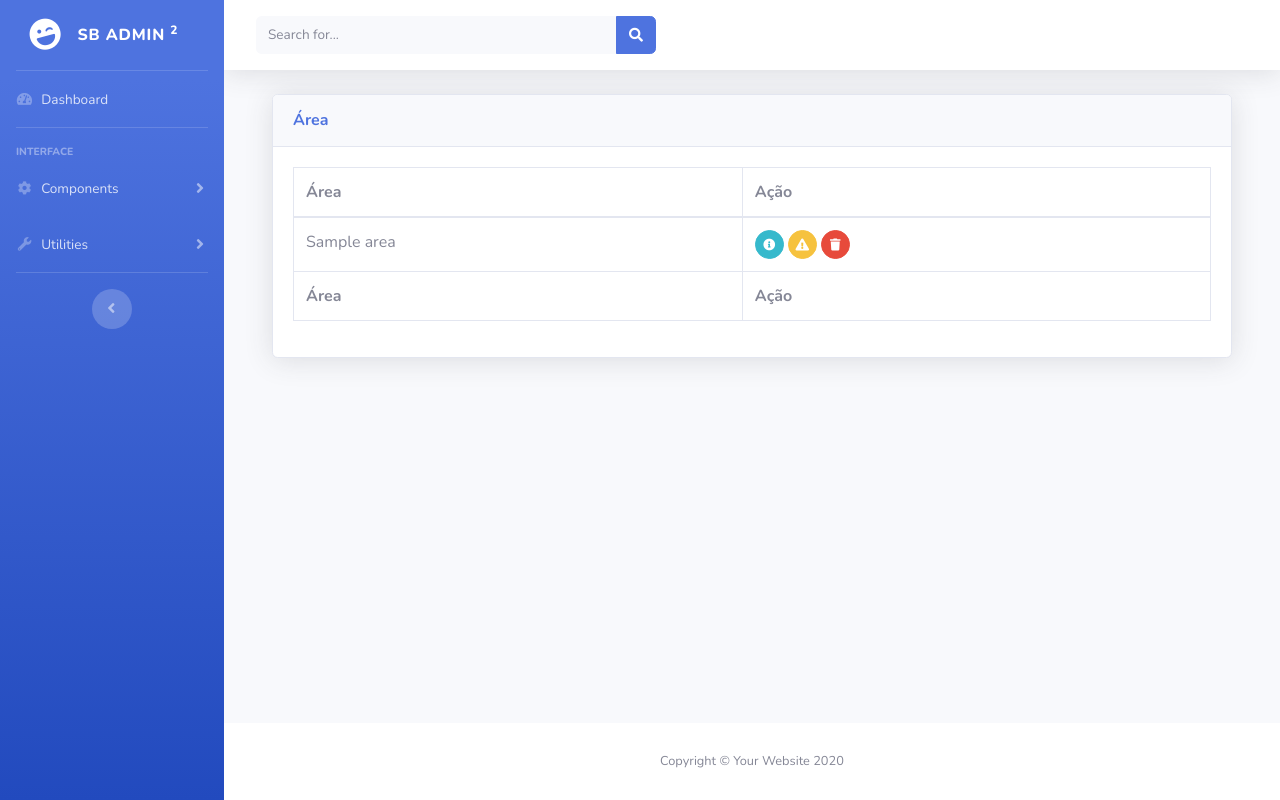
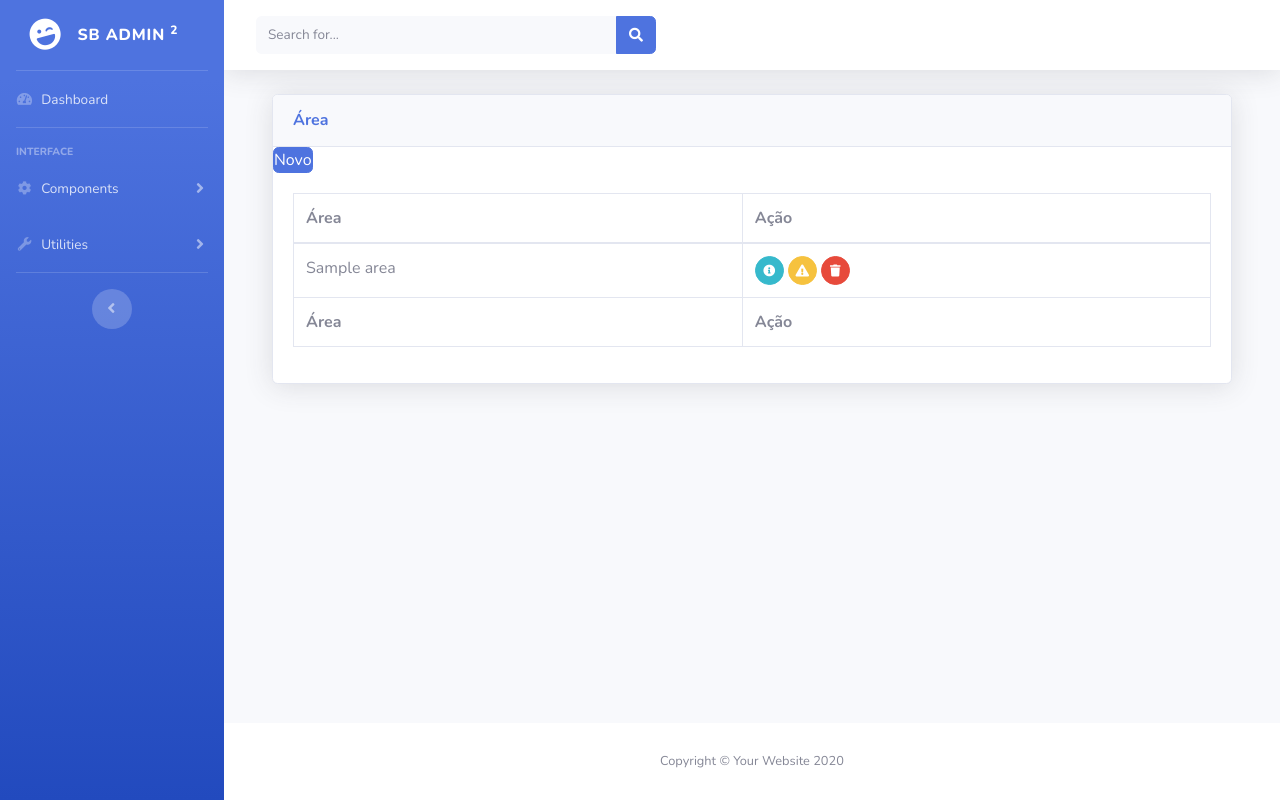
Before and after one commit to osllmatheus/process_control, a Django app: page /area/ in a window 1280 px wide. Run offline with Django 5.2, Linux system fonts and the light colour scheme; tables that the repository leaves empty hold one stand-in row (values such as "Sample post"); some libraries are stand-ins or nearby versions.

Commit message:
botao create

```diff
--- a/area/templates/area/area_list.html
+++ b/area/templates/area/area_list.html
@@ -8,6 +8,9 @@
         <div class="card-header py-3">
             <h6 class="m-0 font-weight-bold text-primary">Área</h6>
         </div>
+        <form action="{% url 'area_new' %}" method="get">
+            <button type="submit" class="btn btn-primary btn-icon-split">Novo</button>
+        </form>
         <div class="card-body">
             <div class="table-responsive">
                 <table class="table table-bordered" id="dataTable" width="100%" cellspacing="0">
--- a/processo/templates/processo/processo_list.html
+++ b/processo/templates/processo/processo_list.html
@@ -8,6 +8,9 @@
         <div class="card-header py-3">
             <h6 class="m-0 font-weight-bold text-primary">Processos</h6>
         </div>
+        <form action="{% url 'processo_new' %}" method="get">
+            <button type="submit" class="btn btn-primary btn-icon-split">Novo</button>
+        </form>
         <div class="card-body">
             <div class="table-responsive">
                 <table class="table table-bordered" id="dataTable" width="100%" cellspacing="0">
--- a/processo/templates/processo/sub_processo_list.html
+++ b/processo/templates/processo/sub_processo_list.html
@@ -8,6 +8,9 @@
         <div class="card-header py-3">
             <h6 class="m-0 font-weight-bold text-primary">Sub Processos</h6>
         </div>
+        <form action="{% url 'subprocesso_new' %}" method="get">
+            <button type="submit" class="btn btn-primary btn-icon-split">Novo</button>
+        </form>
         <div class="card-body">
             <div class="table-responsive">
                 <table class="table table-bordered" id="dataTable" width="100%" cellspacing="0">
```
